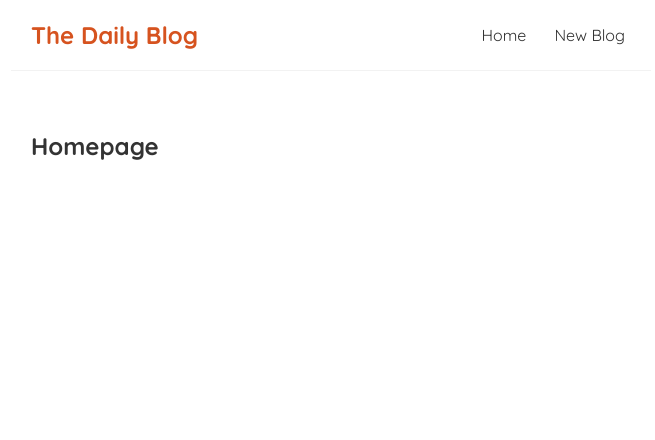
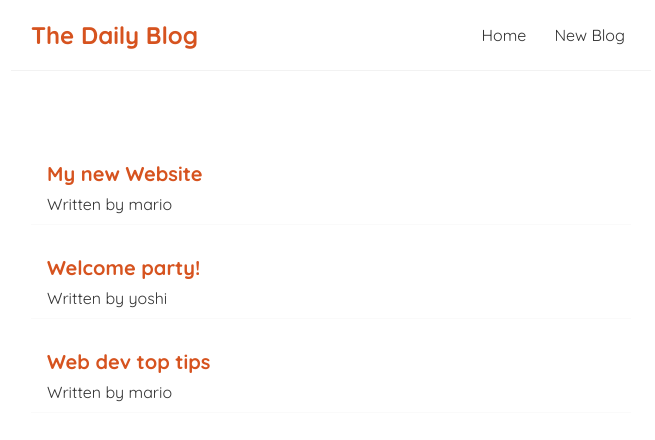
Before and after one commit to Prog-Faiz/blog-app, a React (Create React App) app: page / in a window 1280 px wide. Shown: the top 440 px of the page, without its empty margins (309-964 px from the left). Built offline with nearby package versions, Linux system fonts and the light colour scheme.

Commit message:
Added a state - blogs and style to Home.js

```diff
--- a/src/components/Home.js
+++ b/src/components/Home.js
@@ -1,9 +1,22 @@
+import { useState } from 'react';
+
 const Home = () => {
+    const [blogs, setBlogs] = useState([
+        { title: 'My new Website', body: "lorem ipsum...", author: 'mario', id: 1},
+        { title: 'Welcome party!', body: "lorem ipsum...", author: 'yoshi', id: 2},
+        { title: 'Web dev top tips', body: "lorem ipsum...", author: 'mario', id: 3},
+    ]);
+
     return (
         <div className="home">
-            <h2>Homepage</h2>
+            { blogs.map((blog) => (
+                <div className="blogPreview" key={blog.id}>
+                    <h2> { blog.title }</h2>
+                    <p>Written by { blog.author }</p>
+                </div>
+            ))}
         </div>
-     );
+    );
 }
 
 export default Home;
--- a/src/index.css
+++ b/src/index.css
@@ -39,3 +39,20 @@
   margin: 40px auto;
   padding: 20px;
 }
+
+/* blog previews / list */
+.blogPreview {
+  padding: 10px 16px;
+  margin: 20px 0;
+  border-bottom: 1px solid #fafafa;
+}
+
+.blogPreview:hover {
+  box-shadow: 1px 3px 5px rgba(0, 0, 0, 0.1);
+}
+
+.blogPreview h2 {
+  font-size: 20px;
+  color: #d6531f;
+  margin-bottom: 8px;
+}
```
